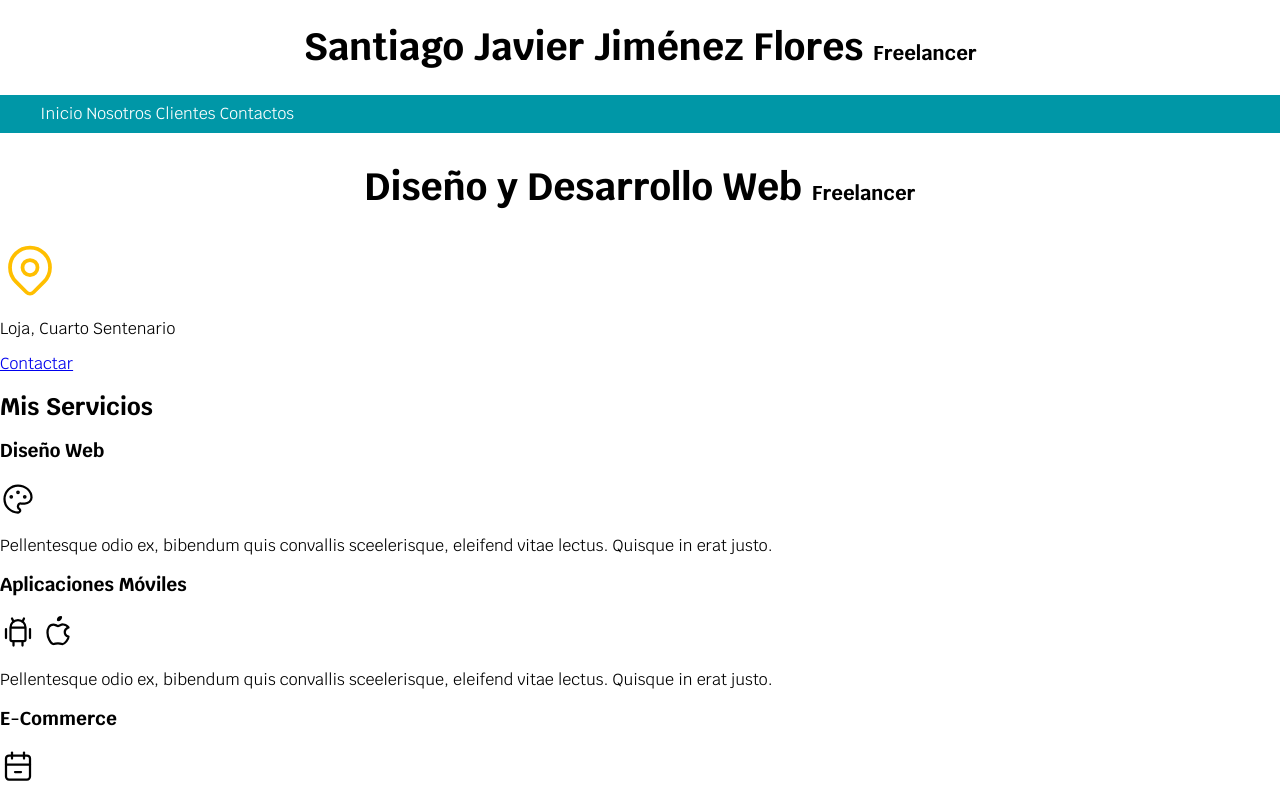
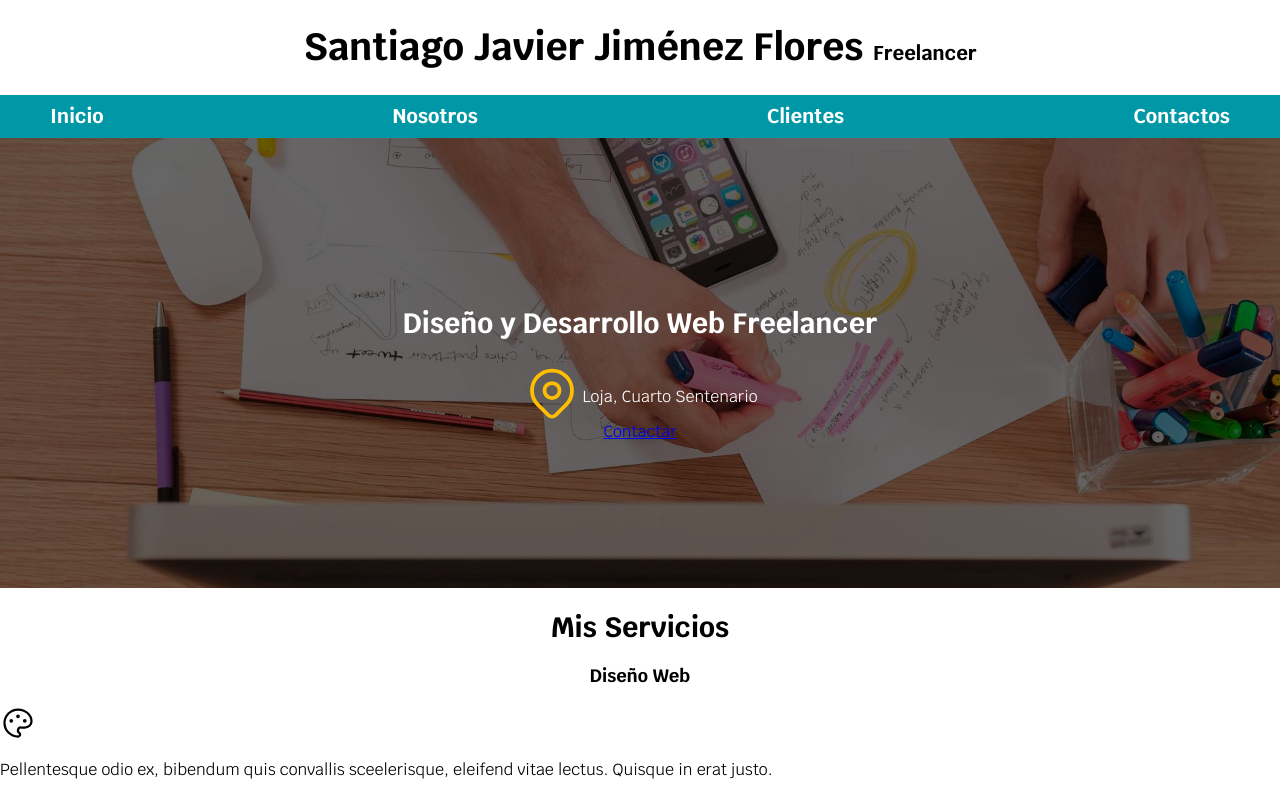
Before and after one commit to vdjimenez/Freelancer_Site, a plain HTML site: page index.html in a window 1280 px wide. Shown: the top 795 px of the page. Drawn offline with Linux system fonts and the light colour scheme.

Commit message:
structure HTML finished

```diff
--- a/css/estilos.css
+++ b/css/estilos.css
@@ -8,6 +8,11 @@
 
 html{
     font-size: 62.5%;
+    box-sizing: border-box;
+}
+
+*, *:before, *:after {
+    box-sizing: inherit;
 }
 
 body{
@@ -15,9 +20,20 @@ body{
     font-family: 'Krub', sans-serif;
 }
 
-.titulo{
+h1{
+    font-size: 3.8rem;
+}
+
+h2{
+    font-size: 2.8rem;
+}
+
+h3{
+    font-size: 1.8rem;
+}
+
+h1, h2, h3{
     text-align: center;
-    font-size: 3.8rem;
 }
 
 .titulo span{
@@ -25,7 +41,7 @@ body{
 }
 
 .contenedor{
-    width: 120rem;
+    max-width: 120rem;
     margin: 0 auto;
 }
 
@@ -34,10 +50,59 @@ body{
 }
 
 .navegacion-principal{
+    display: flex;
+    flex-direction: column;
+}
+
+@media (min-width: 768px){
+    .navegacion-principal{
+        flex-direction: row;
+        justify-content: space-between;
+    }
+}
+
+.navegacion-principal > a{
+    display: block;
+    text-align: center;
+    color: var(--blanco);
+    text-decoration: none;
+    font-size: 2rem;
+    font-weight: 700;
     padding: 1rem;
 }
 
-.navegacion-principal > a{
+.navegacion-principal a:hover{
+    background-color: var(--primario);
+    color: var(--oscuro);
+}
+
+.hero{
+    background-image: url(../img/hero.jpg);
+    background-repeat: no-repeat;
+    background-size: cover;
+    height: 450px;
+    position: relative;
+}
+
+.contenido-hero{
+    position: absolute;
+    background-color: rgba(0,0,0, .6);
+    height: 100%;
+    width: 100%;
+
+    display: flex;
+    flex-direction: column;
+    align-items: center;
+    justify-content: center;
+
+}
+
+.contenido-hero h2,
+.contenido-hero p{
     color: var(--blanco);
-    text-decoration: none;
 }
+
+.ubicacion{
+    display: flex;
+    align-items: flex-end;
+}
--- a/index.html
+++ b/index.html
@@ -25,15 +25,21 @@
     </nav>
 </div>
 
-<section>
-    <h2 class="titulo">Diseño y Desarrollo Web <span>Freelancer</span></h2>
+<section class="hero">
+    <div class="contenido-hero">
+    <h2>Diseño y Desarrollo Web <span>Freelancer</span></h2>
+
+        <div class="ubicacion">
             <svg xmlns="http://www.w3.org/2000/svg" class="icon icon-tabler icon-tabler-map-pin" width="60" height="60" viewBox="0 0 24 24" stroke-width="1.5" stroke="#ffbf00" fill="none" stroke-linecap="round" stroke-linejoin="round">
                 <path stroke="none" d="M0 0h24v24H0z" fill="none"/>
                 <circle cx="12" cy="11" r="3" />
                 <path d="M17.657 16.657l-4.243 4.243a2 2 0 0 1 -2.827 0l-4.244 -4.243a8 8 0 1 1 11.314 0z" />
             </svg>
             <p>Loja, Cuarto Sentenario</p>
+        </div>
         <a href="#">Contactar</a>
+
+    </div>
 </section>
 
 <main>
```
Also changed, not shown: nosotros.html (deleted, +0 -119 lines), img/hero.jpg (renamed from hero.jpg). Lines whose indentation alone changed are shown as unchanged.
